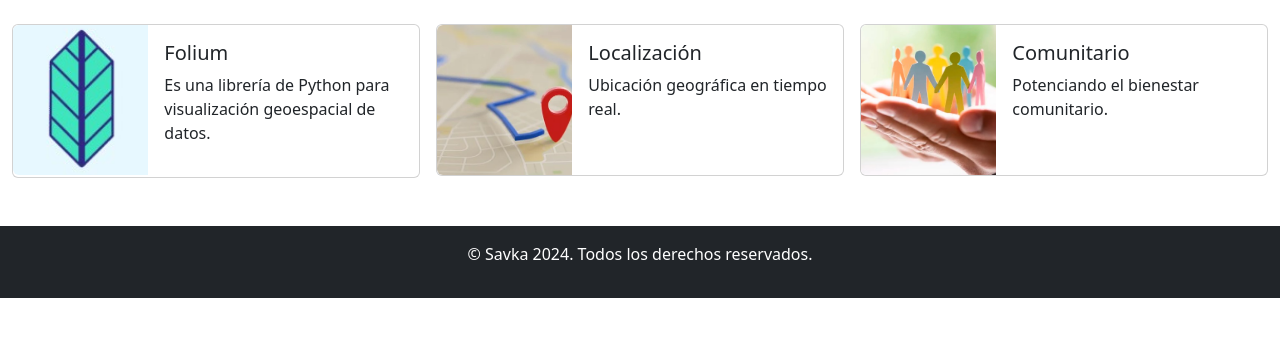
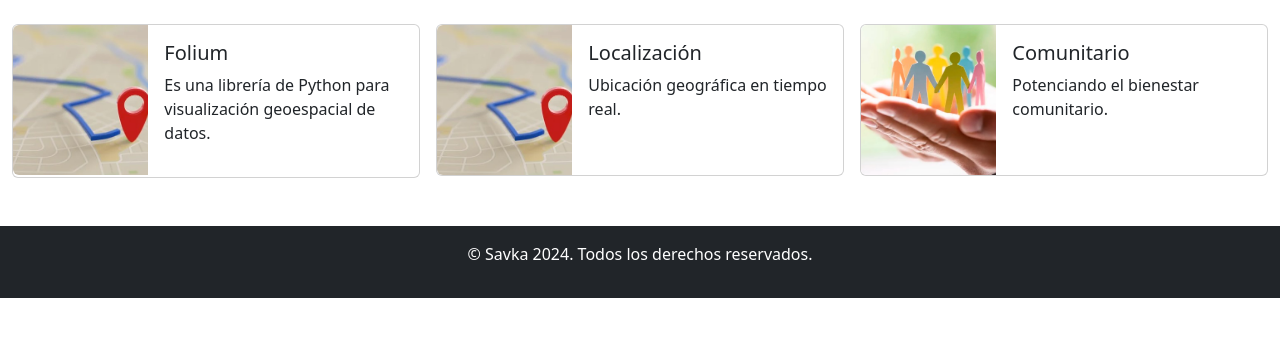
Before and after one commit to Gerardo-Ferreira-2022/map-comunitario, a Django app: template map/templates/index.html in a window 1280 px wide. Shown: the part 60-397 px from the top of the page. Run offline with Django 5.2, Linux system fonts and the light colour scheme; the template is opened without the code that fills it, so the values that code supplies are empty; some libraries are stand-ins or nearby versions.

Commit message:
cambio imagen2

```diff
--- a/map/templates/index.html
+++ b/map/templates/index.html
@@ -158,7 +158,7 @@
                 <div class="card mb-3" style="max-width: 540px;">
                     <div class="row g-0">
                         <div class="col-md-4">
-                            <img src="{% static 'img/inicio/folium.jpg' %}" class="img-fluid rounded-start" alt="...">
+                            <img src="{% static 'img/inicio/local1.jpg' %}" class="img-fluid rounded-start" alt="...">
                         </div>
                         <div class="col-md-8">
                             <div class="card-body">
```
